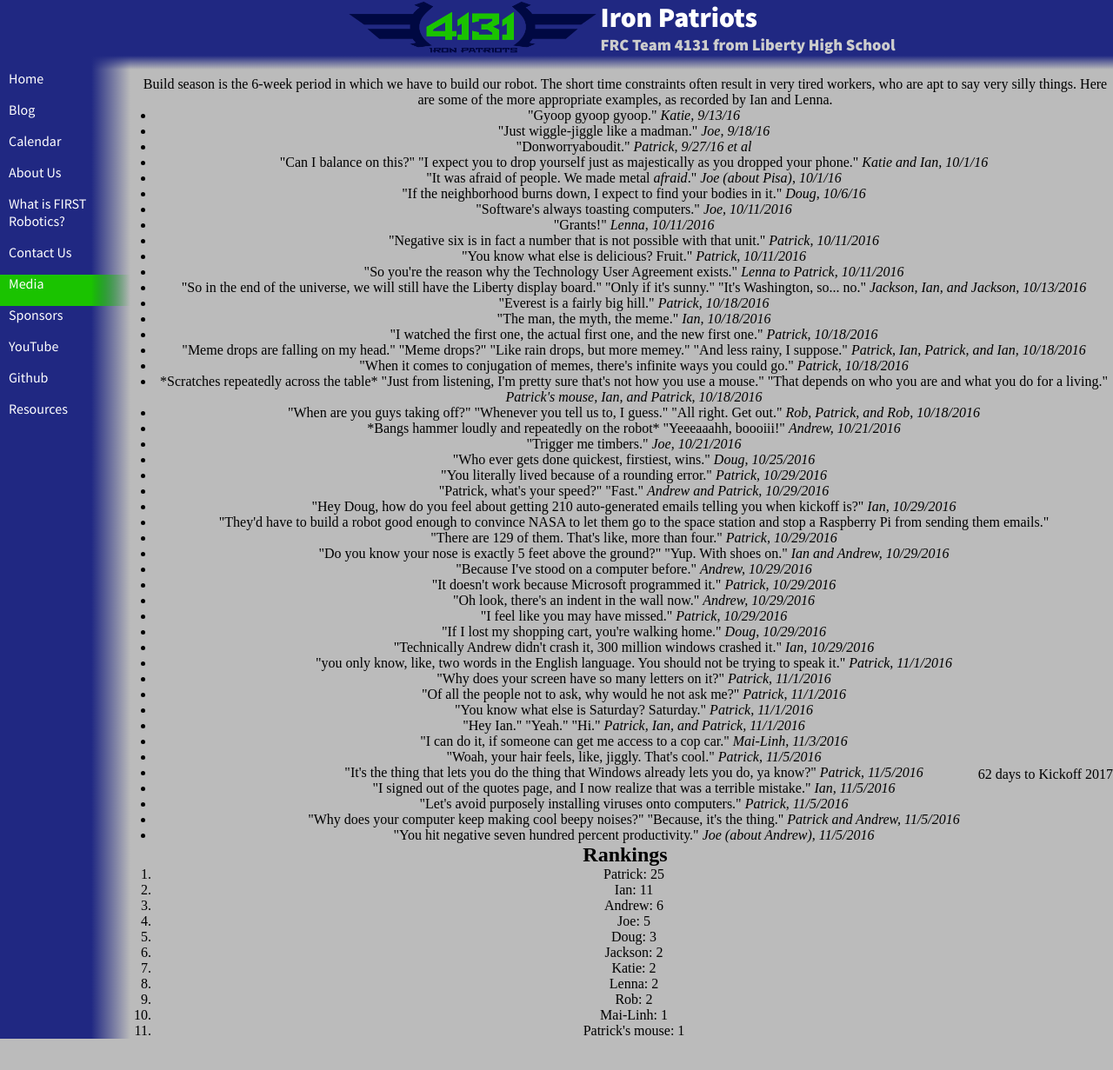
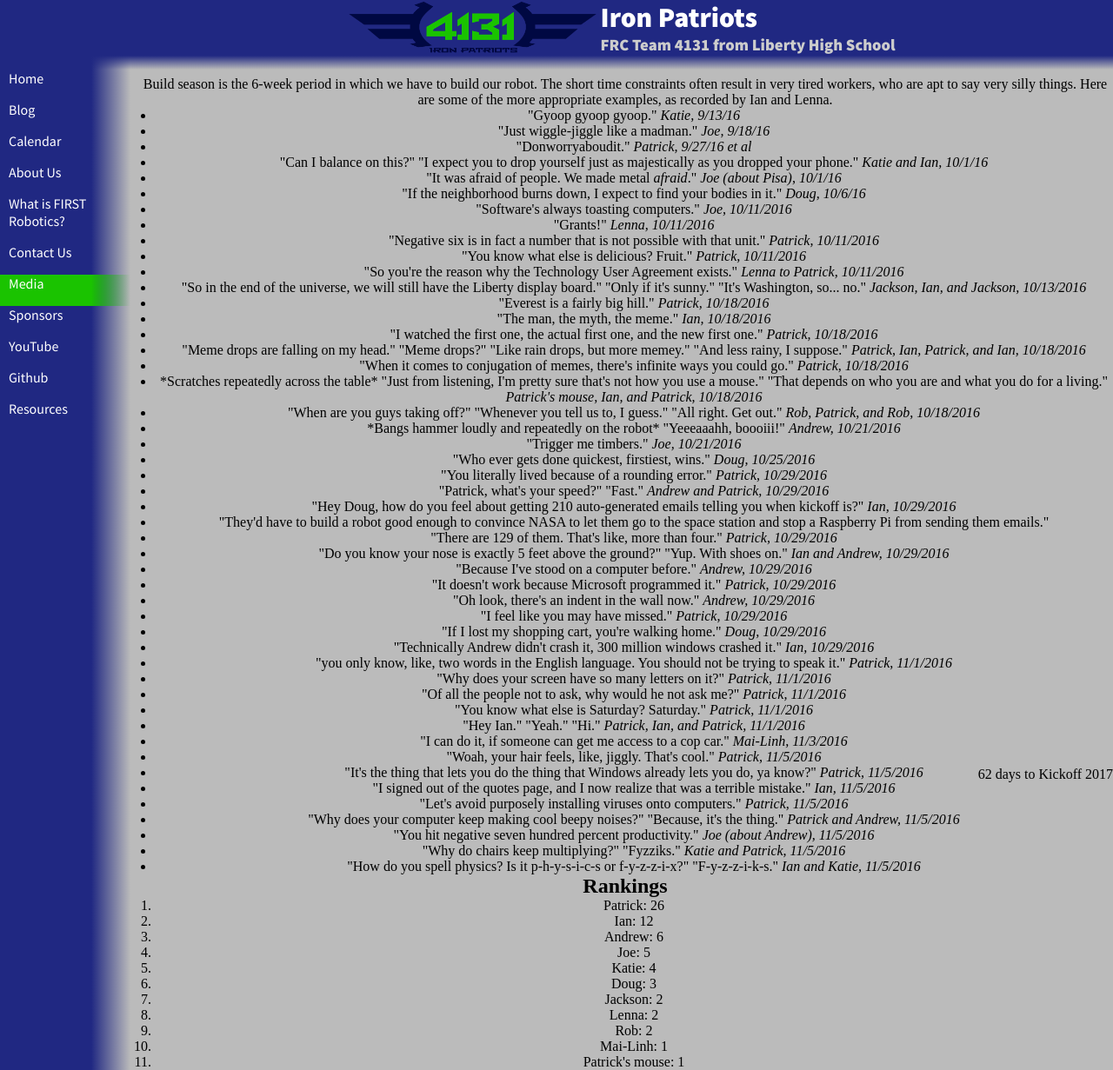
Before and after one commit to katiebugmoon/FRC4131.github.io, a Jekyll site: the page built from media/2017/quotes.html, in a window 1280 px wide. Shown: the whole page at 87% size. Built offline with Jekyll 4.4.1, drawn with Linux system fonts in a browser that asks for light colours; nearby versions of some CDN libraries; before the commit the page ends 1195 px from its top, so only the background shows below that.

Commit message:
Update quotes.html

```diff
--- a/media/2017/quotes.html
+++ b/media/2017/quotes.html
@@ -49,7 +49,9 @@ title: Build Season 2017 Quotes
 	<li>"I signed out of the quotes page, and I now realize that was a terrible mistake." <i>Ian, 11/5/2016</i></li>
 	<li>"Let's avoid purposely installing viruses onto computers." <i>Patrick, 11/5/2016</i></li>
 	<li>"Why does your computer keep making cool beepy noises?" "Because, it's the thing." <i>Patrick and Andrew, 11/5/2016</i></li>
-	<li>"You hit negative seven hundred percent productivity." <i>Joe (about Andrew), 11/5/2016</i>
+	<li>"You hit negative seven hundred percent productivity." <i>Joe (about Andrew), 11/5/2016</i></li>
+	<li>"Why do chairs keep multiplying?" "Fyzziks." <i>Katie and Patrick, 11/5/2016</i></li>
+	<li>"How do you spell physics? Is it p-h-y-s-i-c-s or f-y-z-z-i-x?" "F-y-z-z-i-k-s." <i>Ian and Katie, 11/5/2016</i></li>
 </ul>
 <h2>Rankings</h2>
 <ol id='rankings'></ol>
```
